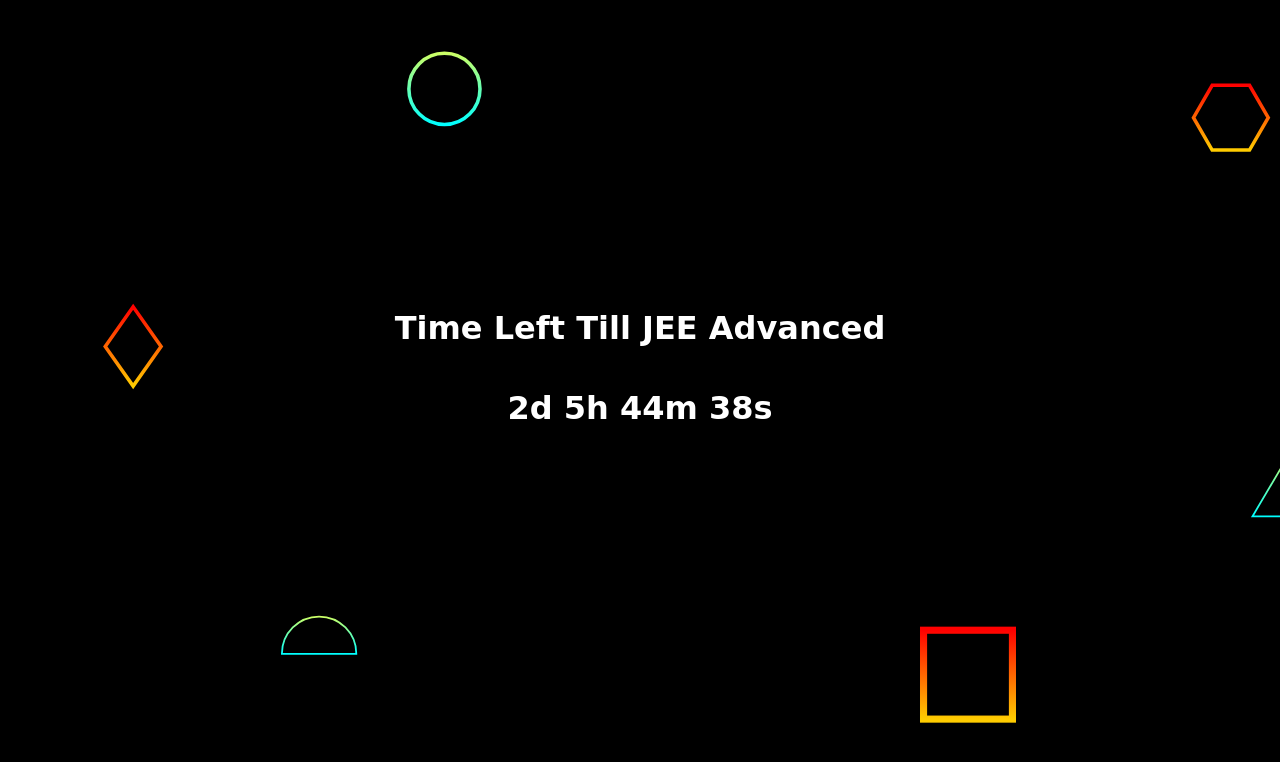
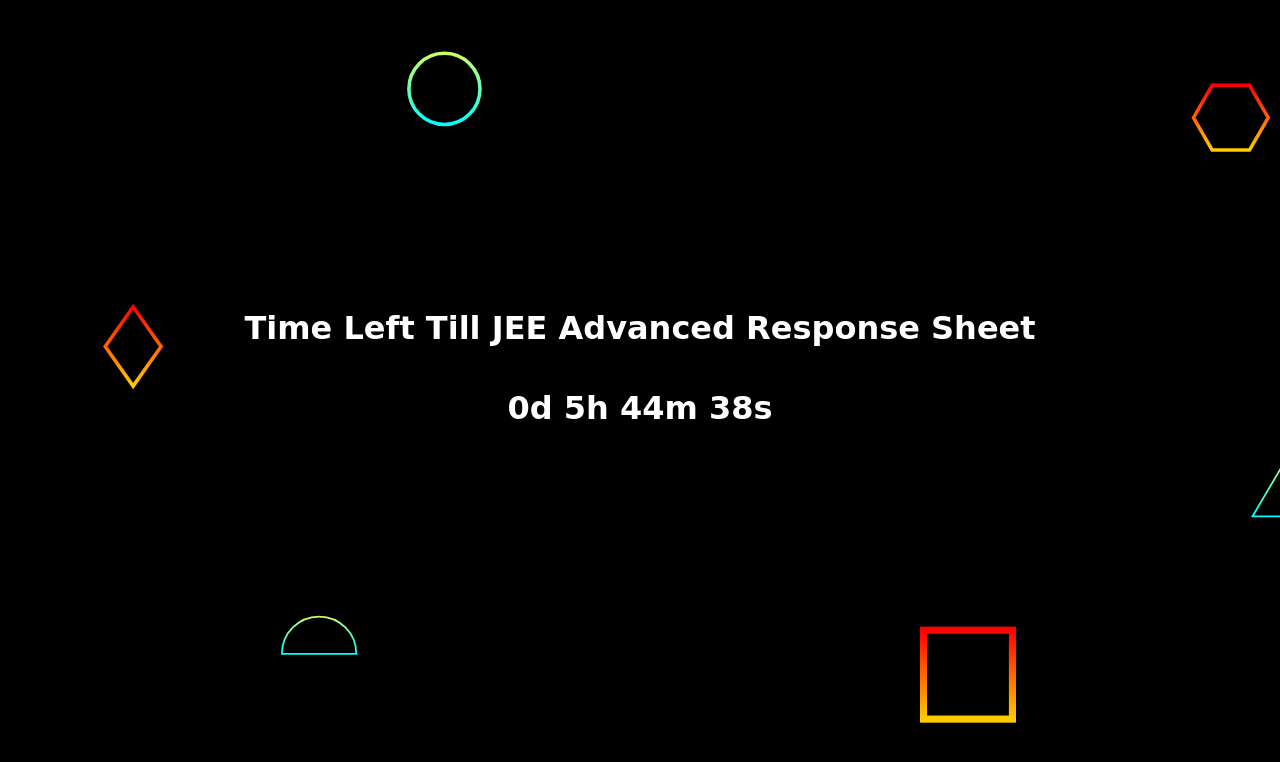
Before and after one commit to Nirraaav/BirthdayCounter, a plain HTML site: page index.html in a window 1280 px wide. Drawn offline with Linux system fonts and the light colour scheme; a web font is replaced by a local one.

Commit message:
Update index.html

```diff
--- a/index.html
+++ b/index.html
@@ -11,10 +11,10 @@
 
 <body>
 
- <h1 style="text-align: center;">Time Left Till JEE Advanced</h1>
+ <h1 style="text-align: center;">Time Left Till JEE Advanced Response Sheet</h1>
 <h1 id="timer"></h1>
     <script>
-    var countDownDate = new Date("Jun 11, 2023 17:00:00").getTime();
+    var countDownDate = new Date("Jun 09, 2023 17:00:00").getTime();
     var now = new Date().getTime();
       var distance = countDownDate - now;
       var days = Math.floor(distance / (1000 * 60 * 60 * 24));
```
